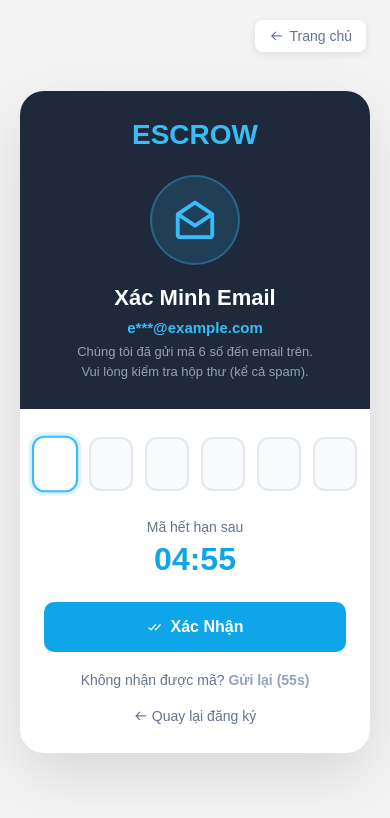
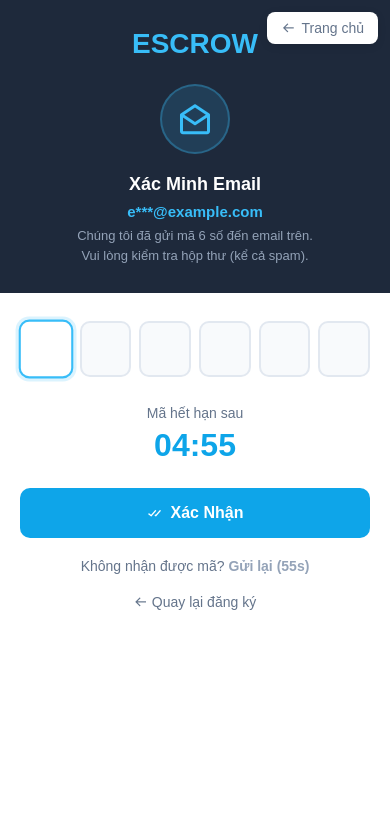
Before and after one commit to NguyenKy3726/Web, a plain HTML site: page html/pages/verify-otp.html in a window 390 px wide. Drawn offline with nearby package versions, Linux system fonts and the light colour scheme.

Commit message:
verify-otp.css

```diff
--- a/css/local/verify-otp.css
+++ b/css/local/verify-otp.css
@@ -288,7 +288,45 @@
         RESPONSIVE
 ======================== */
 @media (max-width: 480px) {
-    .otp-card__body { padding: 28px 24px; }
+
+    body {
+        padding: 0;
+        align-items: flex-start;
+    }
+
+    .otp-card {
+        border-radius: 0;
+        min-height: 100vh;
+        box-shadow: none;
+    }
+
     .otp-card__banner { padding: 28px 24px; }
-    .otp-inputs input { width: 44px; height: 54px; font-size: 22px; }
+
+    .otp-card__banner-icon {
+        width: 70px;
+        height: 70px;
+    }
+
+    .otp-card__banner-icon i { font-size: 36px; }
+
+    .otp-card__banner-title { font-size: 18px; }
+
+    .otp-card__body { padding: 28px 20px; }
+
+    .otp-inputs {
+        gap: 8px;
+    }
+
+    .otp-inputs input {
+        width: 100%;
+        max-width: 52px;
+        height: 56px;
+        font-size: 24px;
+        border-radius: 10px;
+    }
+
+    .back-home {
+        top: 12px;
+        right: 12px;
+    }
 }
```
